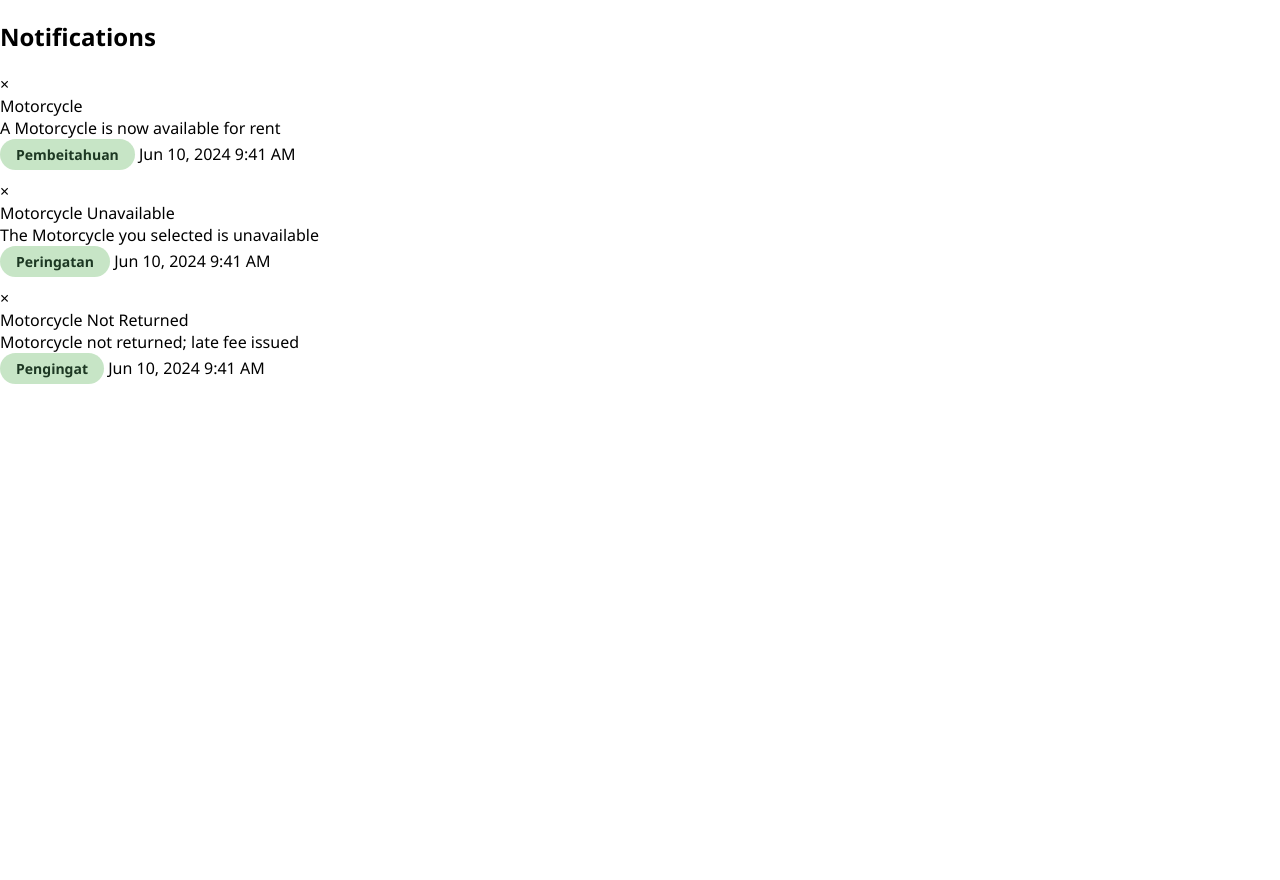
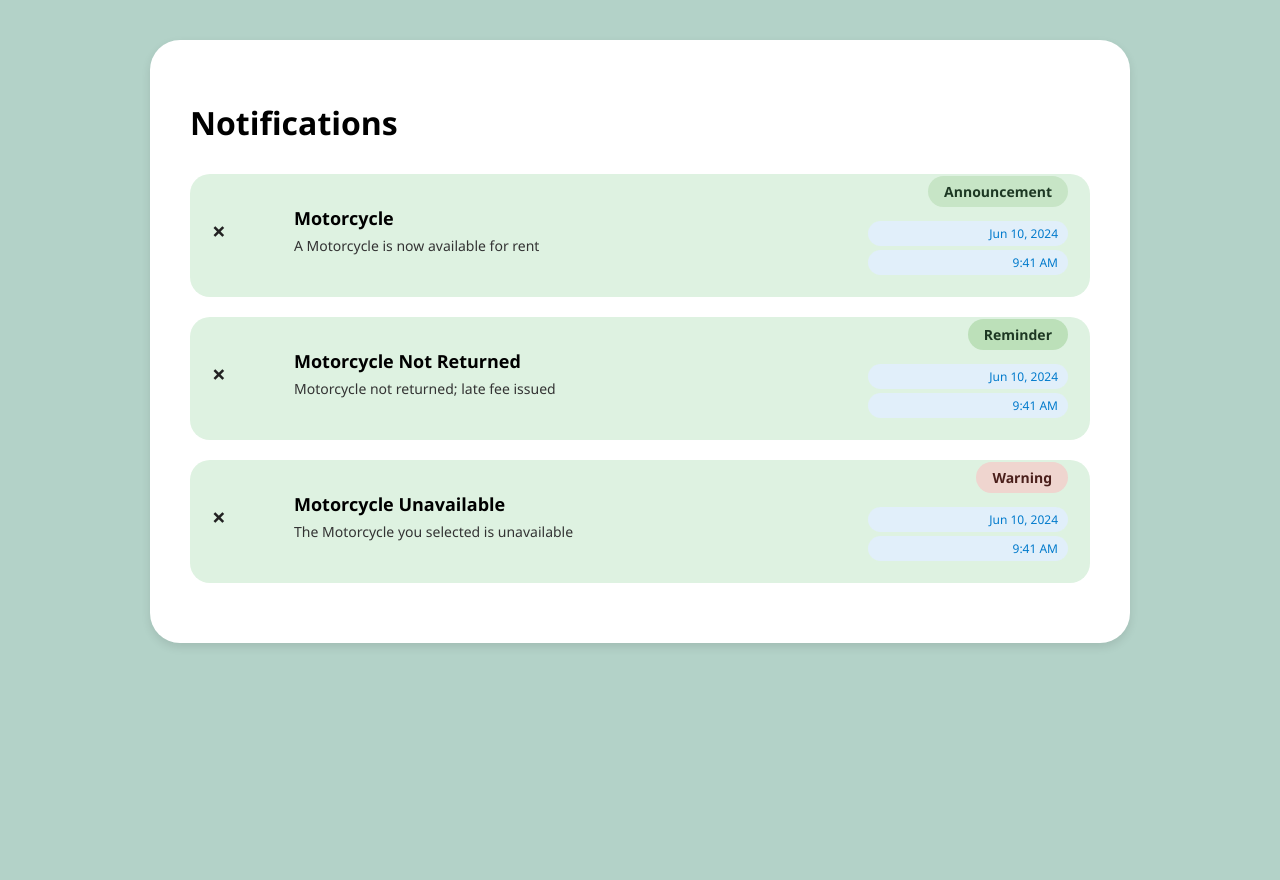
Before and after one commit to hacchan4000/GASS-App, a Laravel app: page /notifikasi in a window 1280 px wide. Before the commit the page ends 384 px from the top, so only its background shows below. Run offline with Laravel 12, Linux system fonts and the light colour scheme.

Commit message:
notifikasi

```diff
--- a/public/css/style/notifikasi.css
+++ b/public/css/style/notifikasi.css
@@ -6,7 +6,7 @@
 }
 
 .background {
-  background-color: #b3d2c8; /* ðŸ’š Hijau muda seperti di Figma */
+  background-color: #b3d2c8; /*  Hijau muda seperti di Figma */
   min-height: 100vh;
   padding: 40px 0;
   display: flex;
@@ -33,7 +33,7 @@
 /* TABEL NOTIF */
 .notif-table {
   width: 100%;
-  background-color: #def2e1; /* ðŸ’š Hijau untuk tiap notifikasi */
+  background-color: #def2e1; /*  Hijau untuk tiap notifikasi */
   border-radius: 20px;
   margin-bottom: 20px;
   overflow: hidden;
@@ -115,3 +115,54 @@
   color: #007acc;
   margin-top: 4px;
 }
+.notif-table {
+  cursor: pointer;
+  transition: transform 0.2s ease;
+}
+
+.notif-table:hover {
+  transform: scale(1.01);
+  box-shadow: 0 4px 10px rgba(0, 0, 0, 0.1);
+}
+
+.icon {
+  cursor: pointer;
+}
+.modal {
+  position: fixed;
+  top: 0;
+  left: 0;
+  width: 100%;
+  height: 100%;
+  background-color: rgba(0,0,0,0.5);
+  display: flex;
+  justify-content: center;
+  align-items: center;
+  z-index: 999;
+}
+
+.modal-content {
+  background: #f3f5f5;
+  padding: 30px;
+  border-radius: 15px;
+  max-width: 500px;
+  width: 90%;
+  box-shadow: 0 5px 15px rgba(0,0,0,0.2);
+}
+
+.close-btn {
+  float: right;
+  font-size: 24px;
+  font-weight: bold;
+  cursor: pointer;
+}
+.modal-content h2 {
+  color: #0c2f1c;
+  margin-bottom: 10px;
+  font-size: 22px;
+}
+
+.modal-content p {
+  color: #1d3823;
+  font-size: 16px;
+}
--- a/resources/views/notifikasi.blade.php
+++ b/resources/views/notifikasi.blade.php
@@ -1,56 +1,146 @@
+
 <!DOCTYPE html>
-<html lang="id">
+<html lang="en">
 <head>
   <meta charset="UTF-8">
-  <meta name="viewport" content="width=device-width, initial-scale=1.0">
-  <title>Notifikasi</title>
-  <link rel="stylesheet" href="css/style/notifikasi.css">
+  <title>notifikasi</title>
+ <link rel="stylesheet" href="{{ asset('css/style/notifikasi.css') }}">
 </head>
 <body>
+  <div class="background">
+    <div class="notif-box">
+      <h1>Notifications</h1>
 
-  <div class="container">
-    <h2>Notifications</h2>
+      <!-- Notifikasi 1 -->
+      <table class="notif-table">
+        <tr>
+          <td class="icon">×</td>
+          <td class="content">
+            <div class="title">Motorcycle</div>
+            <div class="desc">A Motorcycle is now available for rent</div>
+          </td>
+          <td class="status">
+            <div class="badge">Announcement</div>
+            <div class="time">
+              <div class="date">Jun 10, 2024</div>
+              <div class="clock">9:41 AM</div>
+            </div>
+          </td>
+        </tr>
+      </table>
 
-    <div class="notification-box" id="notif1">
-      <div class="close-button" onclick="dismiss('notif1')">×</div>
-      <div class="notification-content">
-        <div class="notification-title">Motorcycle</div>
-        <div class="notification-message">A Motorcycle is now available for rent</div>
-        <div class="badge pemberitahuan">Pembeitahuan</div>
-        <span class="timestamp">Jun 10, 2024</span>
-        <span class="timestamp">9:41 AM</span>
+      <!-- Notifikasi 2 (sekarang yang dulunya no. 3) -->
+<table class="notif-table">
+  <tr>
+    <td class="icon">×</td>
+    <td class="content">
+      <div class="title">Motorcycle Not Returned</div>
+      <div class="desc">Motorcycle not returned; late fee issued</div>
+    </td>
+    <td class="status">
+      <div class="badge dark">Reminder</div>
+      <div class="time">
+        <div class="date">Jun 10, 2024</div>
+        <div class="clock">9:41 AM</div>
       </div>
-    </div>
+    </td>
+  </tr>
+</table>
 
-    <div class="notification-box" id="notif2">
-      <div class="close-button" onclick="dismiss('notif2')">×</div>
-      <div class="notification-content">
-        <div class="notification-title">Motorcycle Unavailable</div>
-        <div class="notification-message">The Motorcycle you selected is unavailable</div>
-        <div class="badge peringatan">Peringatan</div>
-        <span class="timestamp">Jun 10, 2024</span>
-        <span class="timestamp">9:41 AM</span>
+<!-- Notifikasi 3 (sekarang yang dulunya no. 2) -->
+<table class="notif-table">
+  <tr>
+    <td class="icon">×</td>
+    <td class="content">
+      <div class="title">Motorcycle Unavailable</div>
+      <div class="desc">The Motorcycle you selected is unavailable</div>
+    </td>
+    <td class="status">
+      <div class="badge red">Warning</div>
+      <div class="time">
+        <div class="date">Jun 10, 2024</div>
+        <div class="clock">9:41 AM</div>
       </div>
-    </div>
+    </td>
+  </tr>
+</table>
+      <script>
+  // Klik notifikasi untuk detail
+  document.querySelectorAll('.notif-table').forEach(function(notif) {
+    notif.addEventListener('click', function(e) {
+      // Cegah kalau yang diklik adalah tombol ×
+      if (e.target.classList.contains('icon')) return;
 
-    <div class="notification-box" id="notif3">
-      <div class="close-button" onclick="dismiss('notif3')">×</div>
-      <div class="notification-content">
-        <div class="notification-title">Motorcycle Not Returned</div>
-        <div class="notification-message">Motorcycle not returned; late fee issued</div>
-        <div class="badge pengingat">Pengingat</div>
-        <span class="timestamp">Jun 10, 2024</span>
-        <span class="timestamp">9:41 AM</span>
-      </div>
-    </div>
+      alert('Buka detail notifikasi: ' + this.querySelector('.title').textContent);
+      // Bisa redirect ke halaman detail juga:
+      // window.location.href = '/notifikasi/detail/1';
+    });
+  });
 
+  // Klik tombol × untuk menghilangkan notifikasi
+  document.querySelectorAll('.notif-table .icon').forEach(function(icon) {
+    icon.addEventListener('click', function(e) {
+      e.stopPropagation(); // supaya tidak trigger ke event notifikasi
+      this.closest('.notif-table').remove();
+    });
+  });
+</script>
+<!-- Modal Detail -->
+<div id="notif-modal" class="modal" style="display:none;">
+  <div class="modal-content">
+    <span class="close-btn">&times;</span>
+    <h2 id="modal-title">Judul Notifikasi</h2>
+    <p id="modal-desc">Deskripsi lengkap akan muncul di sini.</p>
   </div>
+</div>
+<script>
+  document.querySelectorAll('.notif-table').forEach(function(notif) {
+    notif.addEventListener('click', function(e) {
+      if (e.target.classList.contains('icon')) return;
 
-  <script>
-    function dismiss(id) {
-      document.getElementById(id).style.display = "none";
+      const title = this.querySelector('.title').textContent;
+
+      if (title === 'Motorcycle') {
+        window.location.href = '/tokoPage';
+      } else {
+        // Buka modal
+        const modal = document.getElementById('notif-modal');
+        const modalTitle = document.getElementById('modal-title');
+        const modalDesc = document.getElementById('modal-desc');
+
+        modalTitle.textContent = title;
+
+        if (title === 'Motorcycle Unavailable') {
+          modalDesc.textContent = "Unfortunately, the motorcycle you selected is not available at this time. Please try another motorcycle or contact the admin.";
+        } else if (title === 'Motorcycle Not Returned') {
+          modalDesc.textContent = "The motorcycle has not been returned as scheduled. A late fee has been added.";
+        }
+
+        modal.style.display = 'flex';
+      }
+    });
+  });
+
+  document.querySelectorAll('.notif-table .icon').forEach(function(icon) {
+    icon.addEventListener('click', function(e) {
+      e.stopPropagation();
+      this.closest('.notif-table').remove();
+    });
+  });
+
+  // Tutup modal saat klik tombol ×
+  document.querySelector('.close-btn').addEventListener('click', function() {
+    document.getElementById('notif-modal').style.display = 'none';
+  });
+
+  // Tutup modal saat klik di luar konten
+  window.addEventListener('click', function(e) {
+    const modal = document.getElementById('notif-modal');
+    if (e.target === modal) {
+      modal.style.display = 'none';
     }
-  </script>
+  });
+</script>
 
 </body>
 </html>
--- a/routes/web.php
+++ b/routes/web.php
@@ -41,5 +41,15 @@
     return Inertia::render('Dashboard');
 })->middleware(['auth', 'verified'])->name('dashboard');
 
+Route::get('/notifikasi', function () {
+    return view('notifikasi');
+});
+
+Route::get('/notifikasi/detail/{id}', function ($id) {
+    return view('detailnotifikasi', ['id' => $id]);
+});
+
+
+
 require __DIR__.'/settings.php';
 require __DIR__.'/auth.php';
```
Also changed, not shown: notifikasi.blade.php (added), package-lock.json.
